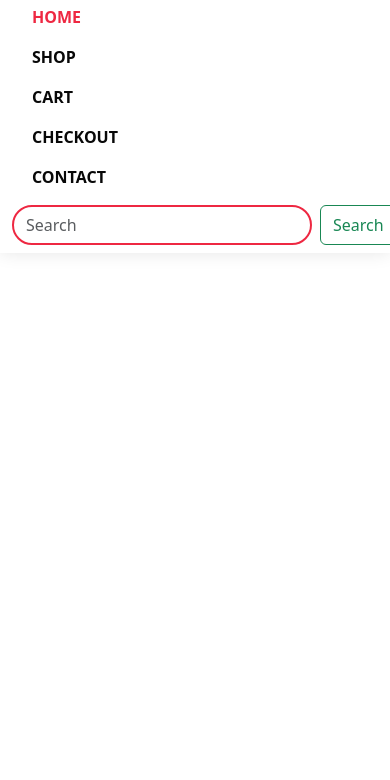
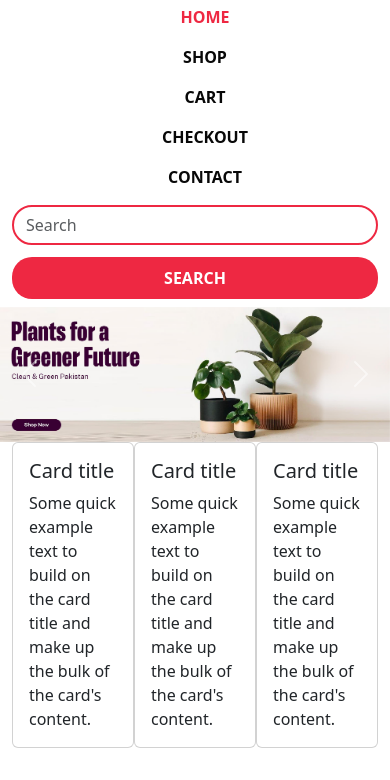
Before and after one commit to mudabbir6941/HTML-CSS, a plain HTML site: page index.html in a window 390 px wide. Both pictures are taken after a click on the button "Toggle navigation". Shown: the part 64-844 px from the top of the page. Drawn offline with nearby package versions, Linux system fonts and the light colour scheme.

Commit message:
Slider and Card Added_V2

```diff
--- a/index.html
+++ b/index.html
@@ -36,17 +36,74 @@
                 <a class="nav-link" href="#">Contact</a>
               </li>
             </ul>
-
-
-
             <form class="d-flex theme-search" role="search">
               <input class="form-control me-2" type="search" placeholder="Search" aria-label="Search">
-              <button class="btn btn-outline-success" type="submit">Search</button>
+              <button class="btn " type="submit">Search</button>
             </form>
           </div>
         </div>
       </nav>
 
 
+
+      <div id="carouselExampleAutoplaying" class="carousel slide" data-bs-ride="carousel">
+        <div class="carousel-inner">
+          <div class="carousel-item active">
+            <img src="/images/01.jpg" class="d-block w-100" alt="...">
+          </div>
+          <div class="carousel-item">
+            <img src="/images/02.jpg" class="d-block w-100" alt="...">
+          </div>
+          <div class="carousel-item">
+            <img src="/images/03.jpg" class="d-block w-100" alt="...">
+          </div>
+        </div>
+        <button class="carousel-control-prev" type="button" data-bs-target="#carouselExampleAutoplaying" data-bs-slide="prev">
+          <span class="carousel-control-prev-icon" aria-hidden="true"></span>
+          <span class="visually-hidden">Previous</span>
+        </button>
+        <button class="carousel-control-next" type="button" data-bs-target="#carouselExampleAutoplaying" data-bs-slide="next">
+          <span class="carousel-control-next-icon" aria-hidden="true"></span>
+          <span class="visually-hidden">Next</span>
+        </button>
+      </div>
+
+      <div class="container" style="display: flex;">
+      <div class="row">
+        <div class="col">
+        <div class="card" >
+          <div class="card-body">
+            <h5 class="card-title">Card title</h5>
+            <p class="card-text">Some quick example text to build on the card title and make up the bulk of the card's content.</p>
+          </div>
+        </div>
+    </div>
+  </div>
+
+  <div class="row">
+    <div class="col">
+    <div class="card" >
+      <div class="card-body">
+        <h5 class="card-title">Card title</h5>
+        <p class="card-text">Some quick example text to build on the card title and make up the bulk of the card's content.</p>
+      </div>
+    </div>
+  </div>
+</div>
+<div class="row">
+  <div class="col">
+  <div class="card" >
+    <div class="card-body">
+      <h5 class="card-title">Card title</h5>
+      <p class="card-text">Some quick example text to build on the card title and make up the bulk of the card's content.</p>
+    </div>
+  </div>
+</div>
+</div>
+  </div>
+  </div>
+
+
+
 </body>
 </html>
--- a/style.css
+++ b/style.css
@@ -28,3 +28,38 @@
 
 
 }
+.theme-search > button
+{
+
+    border-radius: 20px;
+    background-color:  #ee2842;
+    color: #fff;
+    padding: 0% 40px;
+    text-transform: uppercase;
+    font-weight: bold;
+
+
+}
+.theme-search>button:hover{
+    background-color: #ee2842;
+    color: #fff;
+}
+@media only screen and (max-width: 992px) {
+    .theme-menu{
+        text-align: center;
+    }
+    .theme-search{
+        width: 100%;
+        display: flex;
+        flex-direction: column;
+    }
+    .theme-search> input{
+        width: 100%;
+
+    }
+    .theme-search > button{
+        margin-top: 12px;
+        padding: 8px;
+    }
+
+}
```
Also changed, not shown: images/01.jpg (added), images/02.jpg (added), images/03.jpg (added).
